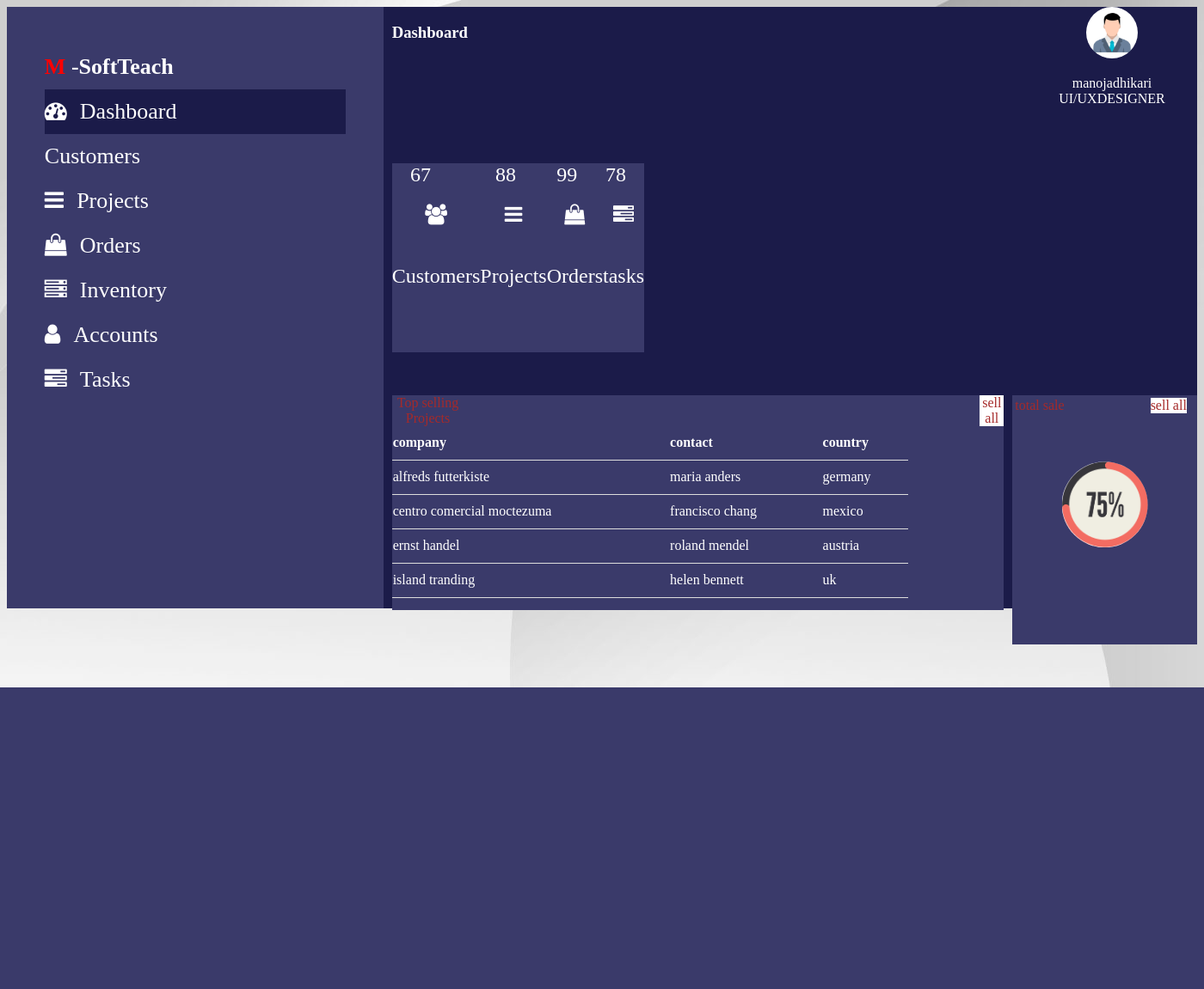
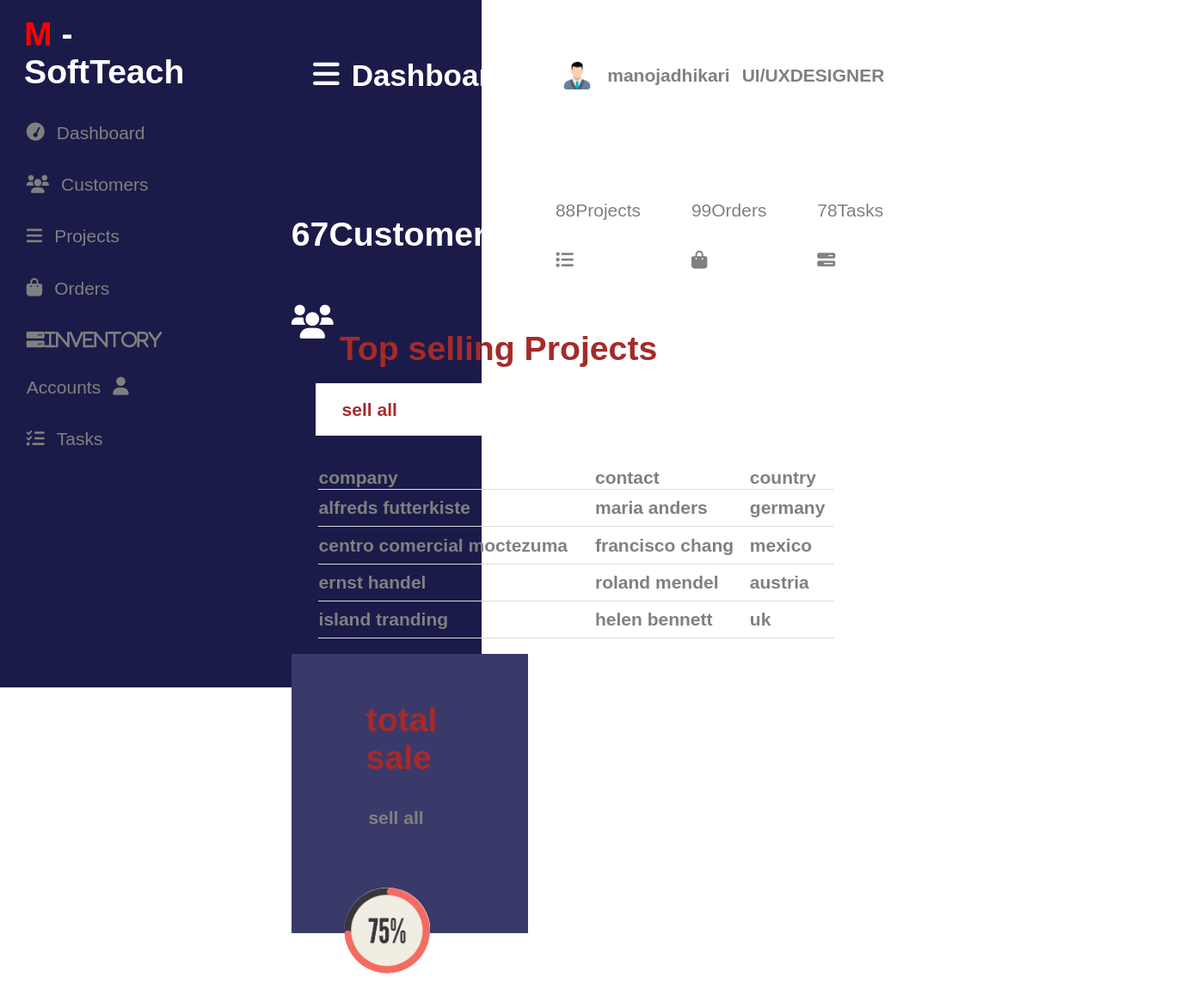
Before and after one commit to fedayahia/orang-tasks, a PHP site: page /task1.html in a window 1400 px wide. Shown: the whole page at 86% size. Before the commit the page ends 800 px from the top, so only its background shows below. Run offline with PHP 8.4, Linux system fonts and the light colour scheme.

Commit message:
[add] edit

```diff
--- a/flex+grid/task1.css
+++ b/flex+grid/task1.css
@@ -1,48 +1,72 @@
-body{
-  background-image: url(back.jpg);
-  text-align: right;
-  color: white;
+html,body{
+margin:0;
+height: 100%;
 
 }
-.bod{
+body{
     display: flex;
-    gap:5px;
+    box-sizing: border-box;
+    margin: 0;
+    padding: 0;
+    font-family: Arial, Helvetica, sans-serif;
+
 }
-.row{
-    text-align: center;
-    width: 1600px;
-    height: 700px;
+.sidebar{
+    display: flex;
+   flex-direction: column;
+   width: 20vw;
+   height: 100vh;
     background-color: rgb(27, 27, 73);
-display: flex;
-justify-content: space-around;
-gap:10px
+}
 
+.sidebar div:nth-child(n+1) {
+    color: gray;
+    padding: 1.3vw 1vw 1.3vw 2vw;
+}
+.sidebar div:nth-child(n+2){
+    display: flex;
+    gap: 1vw;
+    font-size: 1.5vw;
+    padding-left: 2.2vw;
+}
+.sidebar div:first-child{
+    color: white;
+    font-weight: bold;
+    font-size: 2.8vw;}
+i{height: 1cap; padding-top: 0.1vh;}
+
+.sidebar div:nth-child(n+2):hover{
+    color: white;
+    background-color: #1B203D;
+  }
+
+  .dashboard{
+    display: flex;
+    flex-direction: column;
+    width: 78vw;
+    padding: 1.3vw 1vw 1.3vw 1vw;
+    background-color: #1B203D;
 
 }
 
-.con1{
-    background-color: rgb(58, 58, 106);
-    height: 500px;
-    width: 350px;
-    font-size: 20px;
-    line-height: 4;
-    font-size: 26PX;
-    padding: 30px;
-    text-align: center;
-    justify-content: center;
-    align-items: center;
+
+.prof{
+display: flex;
+color: white;
+justify-content: space-between;
+padding-left: 2vw;
 }
-.navb{
+.prof div:nth-child(1){
+    font-size: 2.5vw;
     display: flex;
-    gap: 650px;
+    gap: 1vw;}
 
+.prof div:last-child {
+        display: flex;
+        align-items: center;
 }
-.con2{
-    display: flex;
-    flex-direction:column;
-    gap:50px;
 
-}
+
 .list{
     flex-basis: 220px;
     font-size: 35px;
--- a/flex+grid/task1.html
+++ b/flex+grid/task1.html
@@ -5,75 +5,79 @@
     <meta name="viewport" content="width=device-width, initial-scale=1.0">
     <title>Document</title>
     <link rel="stylesheet" href="task1.css">
-    <link rel="stylesheet" href="https://cdnjs.cloudflare.com/ajax/libs/font-awesome/4.7.0/css/font-awesome.min.css">
-    <style>
+    <link rel="stylesheet" href="https://cdnjs.cloudflare.com/ajax/libs/font-awesome/6.0.0-beta3/css/all.min.css">
+    <link rel="stylesheet" href="https://fonts.googleapis.com/icon?family=Material+Icons">
+    <link rel="stylesheet" href="https://fonts.googleapis.com/css2?family=Material+Symbols+Outlined" />
 
-    </style>
 </head>
 <body>
-    <div class="bod">
-    <div class="row">
-        <div class="col">
-   <div class="con1" style="text-align: center;justify-content: center;line-height: 2;justify-content: space-around;">
- <div style= "display: flex;"><B><span style="color: red;">M</span> -SoftTeach</B></div>
-   <div style="display: flex;flex-wrap: wrap;gap: 15px; background-color: rgb(27, 27, 73)"> <div><i class="fa fa-tachometer" aria-hidden="true"></i></div>
- <div style="background-color: rgb(27, 27, 73)">Dashboard</div></div>
-<div style="display: flex;">Customers</div>
-<div style="display: flex;flex-wrap: wrap;gap: 15px;"><div> <i class="fa fa-bars" aria-hidden="true"></i></div>
-   <div> Projects</div></div>
-   <div style="display: flex;flex-wrap: wrap;gap: 15px;"><div><i class="fa fa-shopping-bag" aria-hidden="true"></i></div>
-  <div> Orders</div></div>
-  <div style="display: flex;flex-wrap: wrap;gap: 15px;"><div><i class="fa fa-server" aria-hidden="true"></i></div>
-    <div>Inventory</div></div>
-    <div style="display: flex;flex-wrap: wrap;gap: 15px;"><div> <i class="fa fa-user" aria-hidden="true"></i></div>
-    <div>Accounts</div></div>
-    <div style="display: flex;flex-wrap: wrap;gap: 15px;"> <div> <i class="fa fa-tasks" aria-hidden="true"></i></div>
-   <div> Tasks</div></div>
-    </div>
-</div>
+   <section class="sidebar">
+ <div><span style="color: red;">M</span> -SoftTeach</div>
+ <div><i class="fa fa-tachometer" aria-hidden="true"></i> Dashboard</div>
+<div><i class="fa-solid fa-users"></i>Customers</div>
+<div> <i class="fa fa-bars" aria-hidden="true"></i>Projects</div>
+   <div><i class="fa fa-shopping-bag" aria-hidden="true"></i>Orders</div>
+  <div><i class="fa fa-server" aria-hidden="true">Inventory</i></div>
+   <div> Accounts<i class="fa fa-user" aria-hidden="true"></i></div>
+   <div> <i class="fa fa-tasks" aria-hidden="true"></i>Tasks</div>
+</section>
 
-    <div class="main">
-    <div class="con2">
-    <div class="navb">
-
-        <div><h3>Dashboard</h3></div>
-
-                <div class="prof">
-
-            <img src="developer.jpg" style="
-            width:60px;height:60px; clip-path: circle(50%)">
-            <p style="float: right;">
-            manojadhikari
-            UI/UXDESIGNER
-        </p>
+<section class="sidebar">
+<div class="prof">
+    <div>
+    <div><i class="fa-solid fa-bars"></i>Dashboard</div>
+    <div>
+            <img src="developer.jpg"
+            style="width: 3vw;
+            height: 3vw;
+            border-radius: 3vw;">
+            <p> manojadhikari</p>
+          <p>  UI/UXDESIGNER</p>
+        </div>
         </div>
         </div>
 
     <div class="list">
-    <div style="border: 1px solid black none;background-color: rgb(58, 58, 106);">67     &nbsp;&nbsp; &nbsp;&nbsp;    <i class="fa fa-users" aria-hidden="true"></i><br>Customers</div>
-    <div style="border: 1px solid black none;background-color: rgb(58, 58, 106);">88    &nbsp;&nbsp; <i class="fa fa-bars" aria-hidden="true"></i><br>Projects</div>
-    <div style="border: 1px solid black none;background-color: rgb(58, 58, 106);">99   &nbsp;&nbsp; <i class="fa fa-shopping-bag" aria-hidden="true"></i><br>Orders</div>
-    <div style="border: 1px solid black none;background-color: rgb(58, 58, 106);">78   &nbsp;&nbsp; <i class="fa fa-tasks" aria-hidden="true"></i><br>tasks</div>
+        <div>
+            <p><span>67</span>Customers</p>
+            <i class="fa-solid fa-users"></i>
+        </div>
+        <div>
+            <p><span>88</span>Projects</p>
+            <i class="fa-solid fa-list"></i>
+        </div>
+        <div>
+            <p><span>99</span>Orders</p>
+            <i class="fa-solid fa-bag-shopping"></i>
+        </div>
+        <div>
+            <p><span>78</span>Tasks</p>
+            <i class="fa-solid fa-bars-progress"></i>
+        </div>
     </div>
-   <div class="con3">
-    <div class="tab">
-        <div style="display:flex; gap:600px;">
+
+   <div class="total">
+    <div class="top">
+        <div>
         <div style="color: brown;">Top selling Projects</div>
-        <div style="color: brown; background-color:white; text-align: center; display: flex;"> sell all</div>
-        </div>
-        <div class="table">
+        <div style="color: brown; background-color:white;"> sell all </div>
+    </div>
+<div>
     <table>
-
+        <thead>
             <tr>
             <th>company</th>
             <th>contact</th>
             <th>country</th>
         </tr>
+    </thead>
+    <tbody>
             <tr>
                 <td>alfreds futterkiste</td>
                 <td>maria anders</td>
                 <td>germany</td>
             </tr>
+
                 <tr>
                     <td>centro comercial moctezuma</td>
                     <td>francisco chang</td>
@@ -89,22 +93,19 @@
                 <td>helen bennett</td>
                 <td>uk</td>
             </tr>
+    </tbody>
     </table>
 </div>
-</div>
+
 
 <div class="img">
-    <div class="col" >
+    <div>
 <div style="color: brown;">total sale</div>
-<div style="color: brown; background-color:white; text-align:center;"> sell all</div>
-</div> <br> <br><br>
-<div><img id="img1" src="70.png" style="width: 100px; height: 100px;"></div>
-
+<div> sell all</div>
 </div>
+<div><img id="img1" src="70.png" style="width: 100px; height: 100px;" ></div>
 </div>
-    </div>
-</div>
-</div>
+</section>
 
 
 
```
